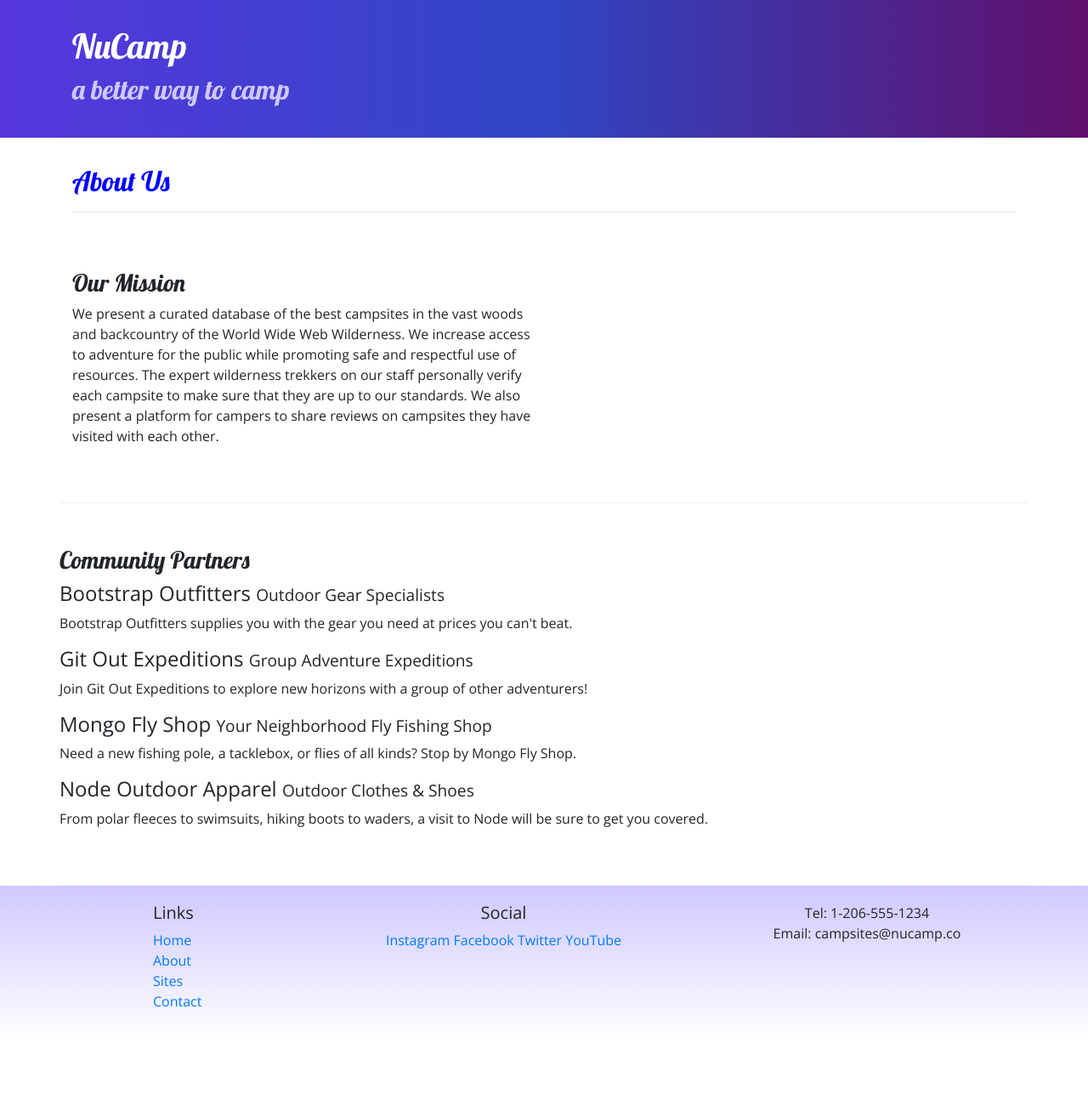
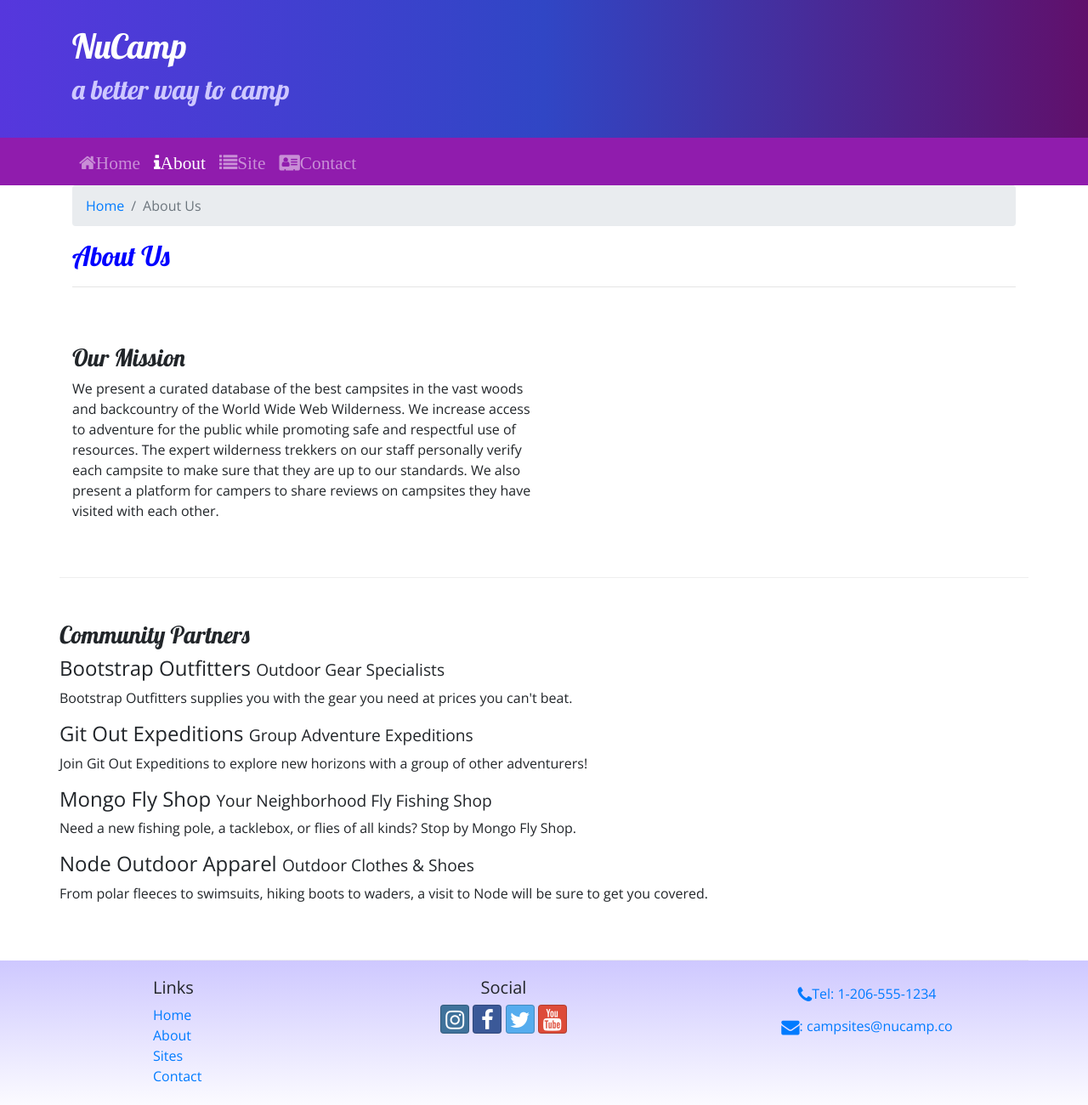
Before and after one commit to CodebyJM/projectsite, a website: page aboutus.html in a window 1280 px wide. Shown: the whole page at 85% size. Before the commit the page ends 1226 px from the top, so only its background shows below. Drawn offline with nearby package versions, Linux system fonts and the light colour scheme.

Commit message:
contact us page and footer

```diff
--- a/aboutus.html
+++ b/aboutus.html
@@ -8,6 +8,9 @@
 
 
     <link rel="stylesheet" href="node_modules/bootstrap/dist/css/bootstrap.min.css" />
+    <link rel="stylesheet" href="node_modules/font-awesome/css/font-awesome.min.css" />
+    <link rel="stylesheet" href="node_modules/bootstrap-social/bootstrap-social.css" />
+
     <link rel="stylesheet" href="https://fonts.googleapis.com/css?family=Lobster|Open+Sans" />
     <link rel="stylesheet" href="css/styles.css" />
 
@@ -27,21 +30,46 @@
         </div>
     </header>
 
-    <div class="container">
-        <div>
-            <div>
-               <h2>About Us</h2>
-               <hr />
+    <nav class="navbar navbar-expand-sm navbar-dark sticky-top">
+        <div class="container">
+          <button class="navbar-toggler ml-auto" type="button" data-toggle="collapse" data -target="#nucampNavbar"><span class="navbar-toggler-icon"></span>
+
+          </button>
+          <div class="collapse navbar-collapse" id="nucampNavbar">
+            <ul class="navbar-nav">
+                <li class="nav-item"><a class="nav-link" href="index.html"><i class="fa fa-home fa-lg">Home</i></a></li>
+              <li class="class=nav-item active"><a class="nav-link" href="aboutus.html"><i class="fa fa-info fa-lg">About</i></a></li>
+              <li  class="nav-item"><a class="nav-link" href="#"><i class="fa fa-list fa-lg">Site</i></a></li>
+              <li class="nav-item"><a class="nav-link" href="contactus.html"><i class="fa fa-address-card fa-lg">Contact</i></a>
+              </ul>
+          </div>
+        </div>
+      </nav>
+
+      <div class="container">
+          <div class="row">
+              <div class="col">
+              <ol class="breadcrumb">
+                  <li class="breadcrumb-item"><a href="index.html">Home</a></li>
+                  <li class="breadcrumb-item active">About Us</li>
+              </ol>
+              <h2>About Us</h2>
+              <hr/>
             </div>
-        </div>
+          </div>
+      </div>
 
+
+      <div class="container">
         <div class="row row-content">
             <div class="col-sm-6">
                 <h3>Our Mission</h3>
                 <p>We present a curated database of the best campsites in the vast woods and backcountry of the World Wide Web Wilderness. We increase access to adventure for the public while promoting safe and respectful use of resources. The expert wilderness trekkers on our staff personally verify each campsite to make sure that they are up to our standards. We also present a platform for campers to share reviews on campsites they have visited with each other.</p>
             </div>
         </div>
+      </div>
 
+    <div class="container">
         <div class="row row-content">
             <div>
                 <h3>Community Partners</h3>
@@ -56,6 +84,7 @@
             </div>
         </div>
     </div>
+</div>
 
     <footer>
         <div class="container">
@@ -66,19 +95,19 @@
                         <li><a href="index.html">Home</a></li>
                         <li><a href="#">About</a></li>
                         <li><a href="#">Sites</a></li>
-                        <li><a href="#">Contact</a></li>
+                        <li><a href="contactus.html">Contact</a></li>
                     </ul>
                 </div>
                 <div class="col-6 col-sm-5 text-center">
                     <h5>Social</h5>
-                    <a href="http://instagram.com/">Instagram</a>
-                    <a href="http://facebook.com/">Facebook</a>
-                    <a href="http://twitter.com/">Twitter</a>
-                    <a href="http://youtube.com/">YouTube</a>
+                    <a class="btn btn-social-icon btn-instagram"  href="http://instagram.com/"><i class="fa fa-instagram"></i></a>
+                    <a class="btn btn-social-icon btn-facebook"  href="http://facebook.com/"><i class="fa fa-facebook"></i></a>
+                    <a class="btn btn-social-icon btn-twitter"  href="http://twitter.com/"><i class="fa fa-twitter"></i></a>
+                    <a class="btn btn-social-icon btn-google"  href="http://youtube.com/"><i class="fa fa-youtube"></i></a>
                 </div>
                 <div class="col-sm-4 text-center">
-                    Tel: 1-206-555-1234<br />
-                    Email: campsites@nucamp.co
+                    <a role="button" class="btn btn-link" href="tel:+12065551234"><i class="fa fa-phone fa-lg text-primary"></i>Tel: 1-206-555-1234</a><br />
+                    <a role="button" class="btn btn-link" href="mailto:campsites@nucamp.co"><i class="fa fa-envelope fa-lg"></i>: campsites@nucamp.co</a>
                 </div>
            </div>
         </div>
--- a/css/styles.css
+++ b/css/styles.css
@@ -22,6 +22,7 @@ footer {
 }
 
 .jumbotron {
+  margin: 0;
   padding: 30px;
   background-image: linear-gradient(to right, #5637dd, #3046c5, #60106b);
   color: white;
@@ -32,3 +33,7 @@ footer {
   border-bottom: 1px ridge;
   min-height: 200px;
 }
+
+.navbar {
+  background-color: #901cad;
+}
--- a/package.json
+++ b/package.json
@@ -15,6 +15,8 @@
   },
   "dependencies": {
     "bootstrap": "^4.5.2",
+    "bootstrap-social": "^5.1.1",
+    "font-awesome": "^4.7.0",
     "jquery": "^3.5.1",
     "popper.js": "^1.16.1"
   }
```
Also changed, not shown: contactus.html (added, +123 -0 lines), index.html (+33 -8 lines), 1 other file.
